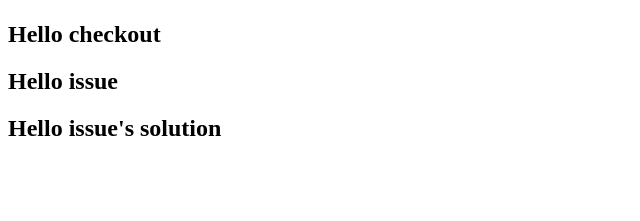
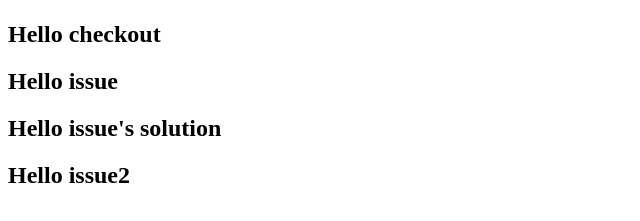
Before and after one commit to AlekseiKachkin/GitHubTask, a plain HTML site: page index.html in a window 1280 px wide. Shown: the part 59-280 px from the top of the page, without its empty margins (0-640 px from the left). Drawn offline with Linux system fonts and the light colour scheme.

Commit message:
feature: create issue2 11/02/2024

```diff
--- a/index.html
+++ b/index.html
@@ -10,5 +10,6 @@
   <h2>Hello checkout</h2>
   <h2>Hello issue</h2>
   <h2>Hello issue's solution</h2>
+  <h2>Hello issue2</h2>
 </body>
 </html>
```
